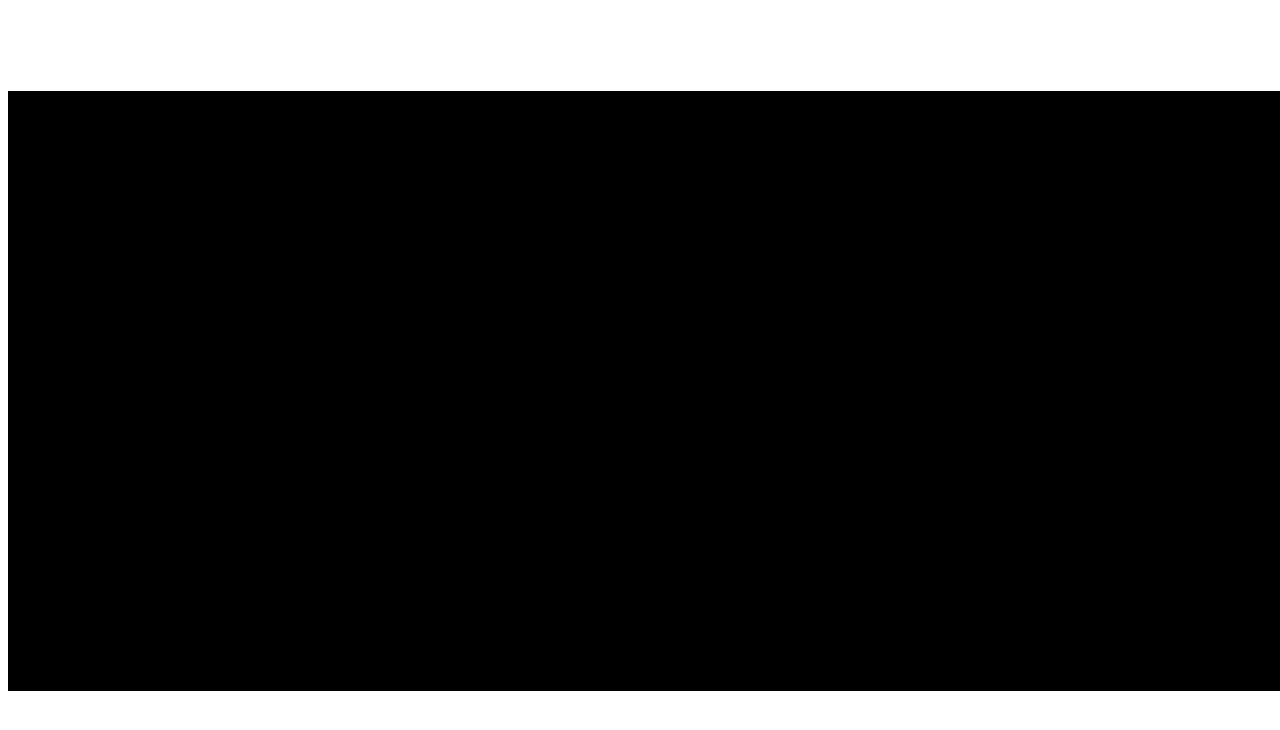
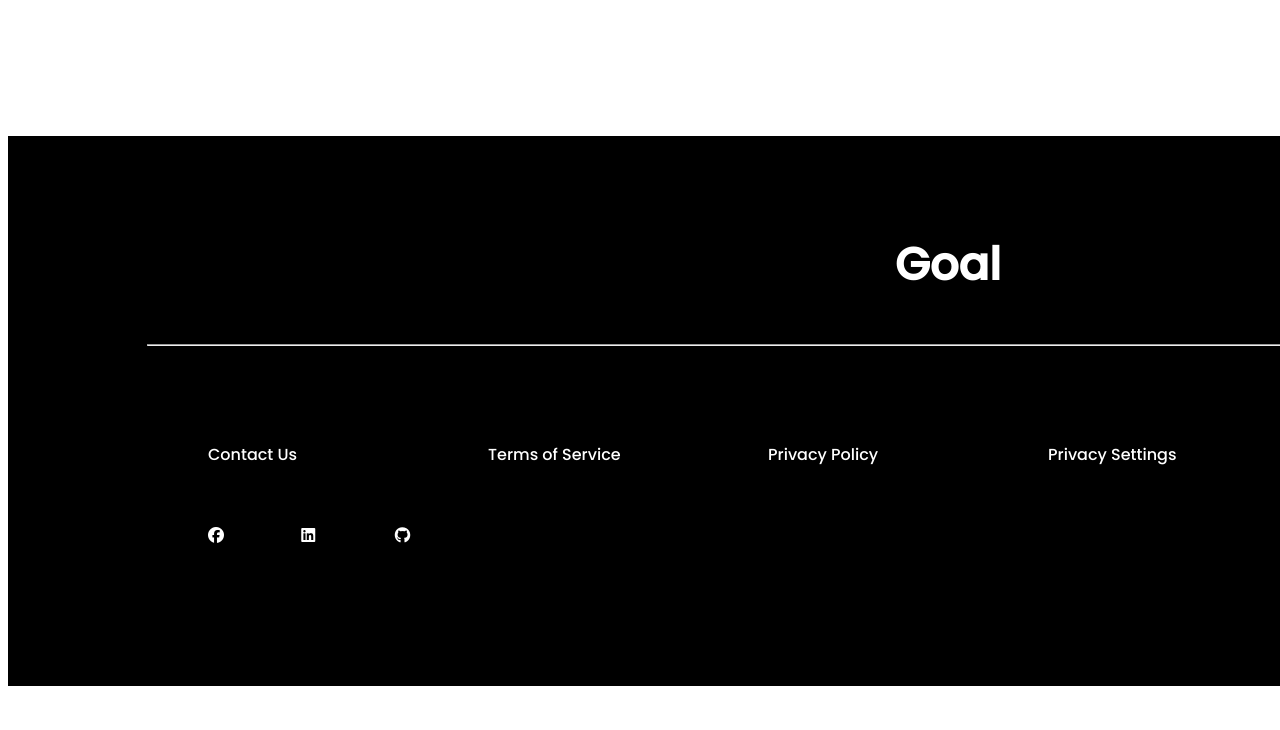
Before and after one commit to sajibeno/Assignement-2-World-Cup-, a plain HTML site: page index.html in a window 1280 px wide. Shown: the part 2070-2800 px from the top of the page. Before the commit the page ends 2769 px from the top, so only its background shows below. Drawn offline with Linux system fonts and the light colour scheme.

Commit message:
another commit

```diff
--- a/index.css
+++ b/index.css
@@ -34,7 +34,6 @@ article {
 }
 
 .paragraph {
-    /* padding-top: 10px; */
     font-size: 16px;
     text-align: justify;
 }
@@ -109,7 +108,8 @@ article {
 }
 
 .match-list {
-    display: flex;
+    display: grid;
+    grid-template-columns: repeat(4, 1fr);
 }
 
 .meno-bar {
@@ -185,13 +185,14 @@ article {
 
 .container2,
 .container3 {
-    padding-left: 487px;
+    padding-left: 550px;
     padding-right: 8%;
     padding-top: 3%;
 }
 
 .match-list2 {
-    display: flex;
+    display: grid;
+    grid-template-columns: repeat(3, 1fr);
 }
 
 .container3 {
@@ -201,8 +202,42 @@ article {
 .container4 {
     width: 1880px;
     background-color: black;
-    height: 600px;
+    height: 550px;
     padding: 0%;
     margin: 0%;
     border: 0px;
 }
+
+.goal {
+    padding-top: 95px;
+    color: white;
+    font-size: 45px;
+    text-align: center;
+}
+
+hr {
+    width: 1600px;
+    align-items: center;
+    color: white;
+}
+
+.contact {
+    padding-left: 200px;
+    padding-bottom: 200px;
+    display: grid;
+    grid-template-columns: repeat(6, 1fr);
+}
+
+.contact-details {
+    text-decoration: none;
+    color: white;
+    padding-top: 80px;
+    padding-bottom: 60px;
+}
+
+.social-icons {
+    display: grid;
+    grid-template-columns: repeat(3, 1fr);
+    align-items: center;
+    color: white;
+}
--- a/index.html
+++ b/index.html
@@ -424,6 +424,23 @@
             </div>
             </div>
             <div class="container4">
+                <h3 class="goal">
+                    Goal
+                </h3>
+                <hr>
+                <p class="contact">
+                    <a class="contact-details" href="">Contact Us </a>
+                    <a class="contact-details" href="">Terms of Service</a>
+                    <a class="contact-details" href="">Privacy Policy </a>
+                    <a class="contact-details" href="">Privacy Settings </a>
+                    <a class="contact-details" href="">Goal App</a>
+                    <a class="contact-details" href="">Goal Live</a>
+                    <span class="social-icons">
+                        <i class="fa-brands fa-facebook"></i>
+                        <i class="fa-brands fa-linkedin"></i>
+                        <i class="fa-brands fa-github"></i>
+                    </span>
+                </p>
 
             </div>
         </article>
```
